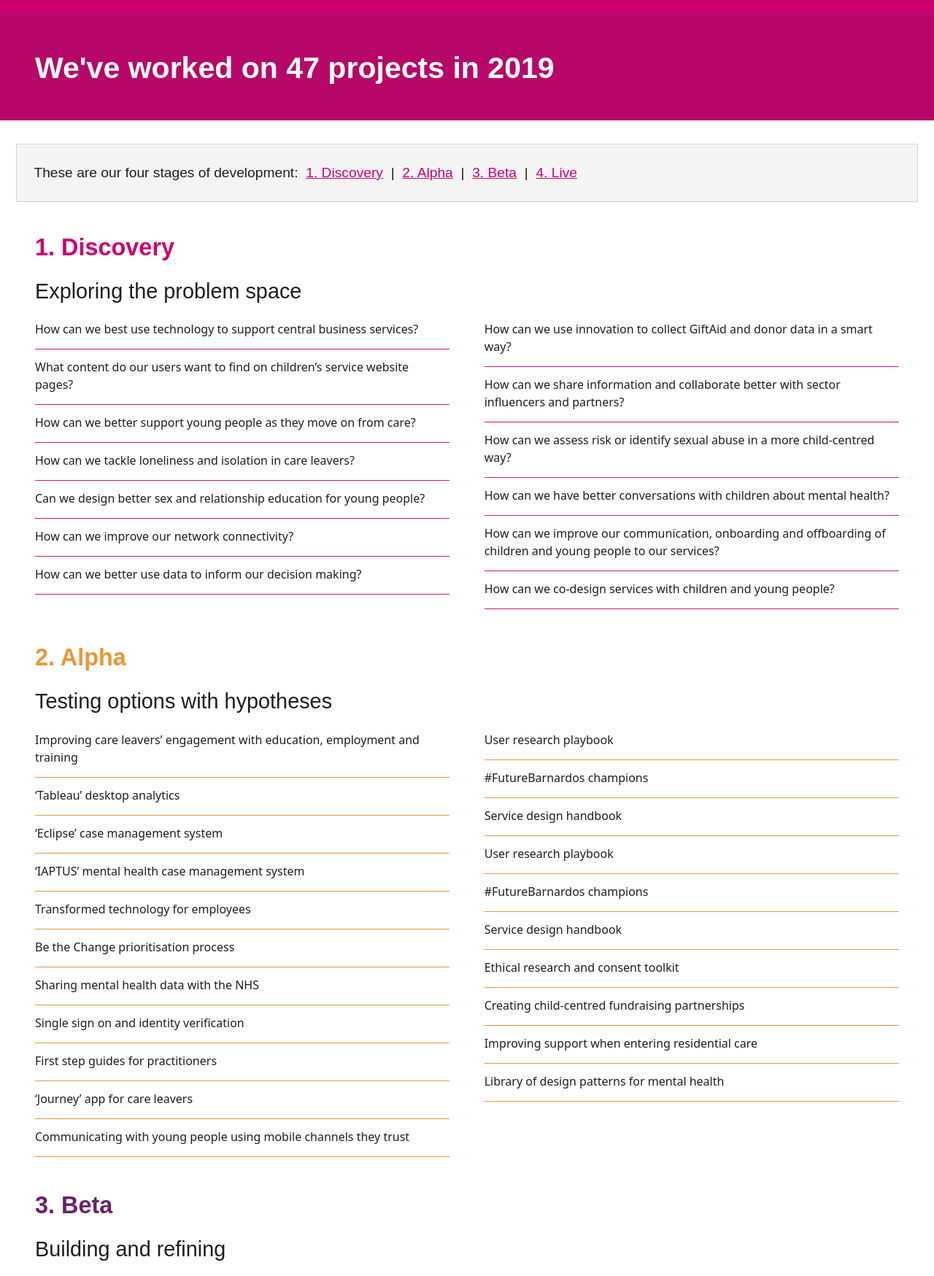
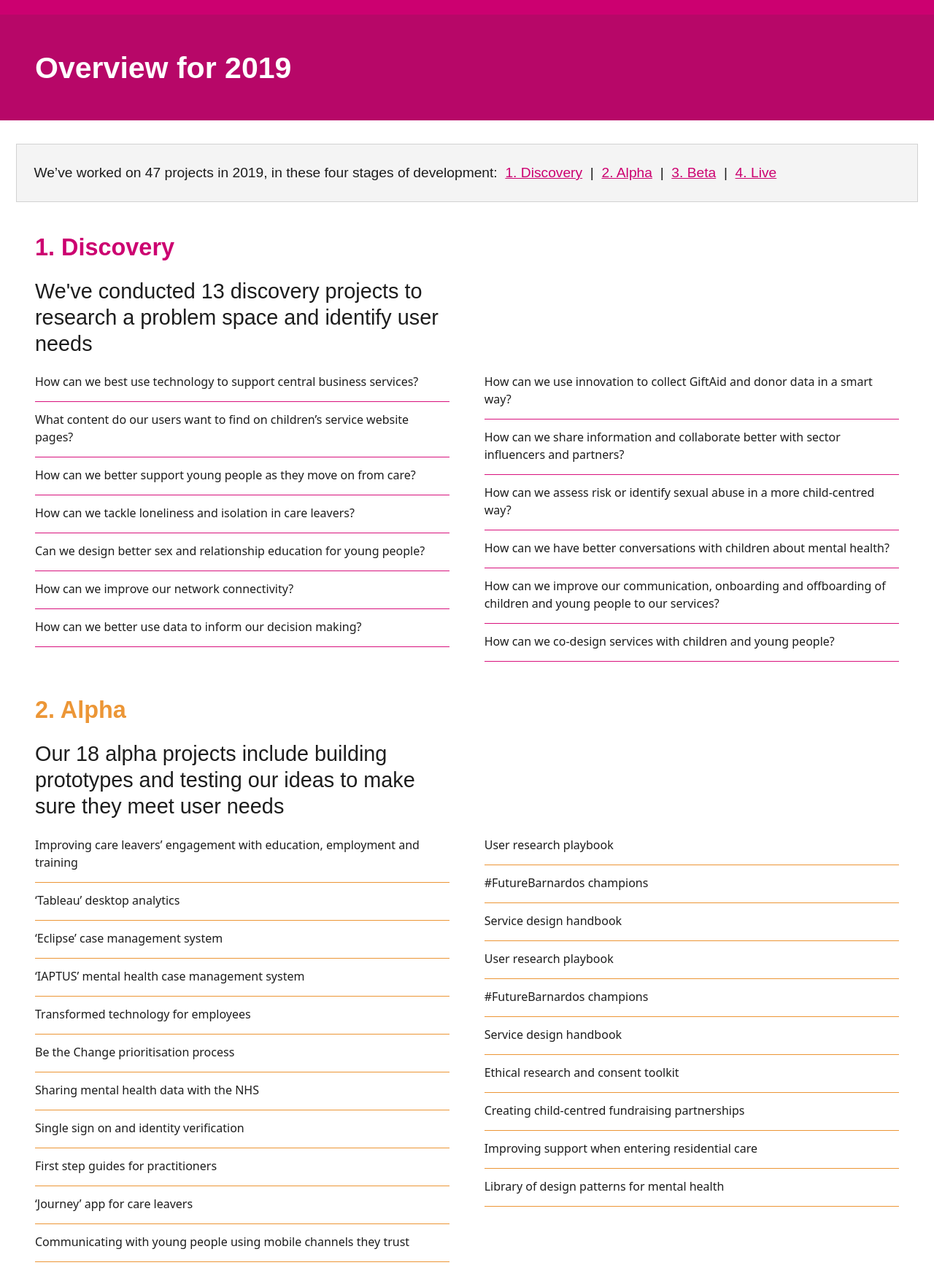
Before and after one commit to barnardos/FB-2019, a plain HTML site: page overview.html in a window 1280 px wide. Shown: the part 81-1830 px from the top of the page at 73% size. Drawn offline with Linux system fonts and the light colour scheme.

Commit message:
Updates v9

```diff
--- a/css/quote.css
+++ b/css/quote.css
@@ -5,7 +5,7 @@
   margin: 1.5rem 0 2rem 0;
   max-width: 36rem;
   padding-left: 1.5rem;
-  padding-top: 4.5rem;
+  padding-top: 5.5rem;
   position: relative;
 }
 
--- a/overview.html
+++ b/overview.html
@@ -54,7 +54,7 @@
 				<div class="Hero-wrap">
 					<div class="Hero Hero--pink Hero--withTexture">
 						<div class="Hero-inner">
-							<h1 class="Title">We've worked on 47 projects in 2019</h1>
+							<h1 class="Title">Overview for 2019</h1>
 						</div>
 					</div>
 				</div>
@@ -62,9 +62,9 @@
 				<div class="Main">
 
 					<div class="Callout AnchorLinks">
-						<p>These are our four stages of development: &nbsp;<a href="#discovery" class="Link">1. Discovery</a>&nbsp; | &nbsp;<a href="#alpha" class="Link">2. Alpha</a>&nbsp; |
-																												&nbsp;<a href="#beta" class="Link">3. Beta</a>&nbsp; |
-																												&nbsp;<a href="#live" class="Link">4. Live</a>
+						<p>We’ve worked on 47 projects in 2019, in these four stages of development: &nbsp;<a href="#discovery" class="Link">1. Discovery</a>&nbsp; | &nbsp;<a href="#alpha" class="Link">2. Alpha</a>&nbsp; |
+																																																															&nbsp;<a href="#beta" class="Link">3. Beta</a>&nbsp; |
+																																																															&nbsp;<a href="#live" class="Link">4. Live</a>
 						</p>
 					</div>
 
@@ -72,7 +72,7 @@
 
 						<h2 class="Heading textPink" id="discovery">1. Discovery</h2>
 						<h3 class="Subheading" style="margin: 1rem 0 1.4rem;">
-							Exploring the problem space
+							We've conducted 13 discovery projects to research a problem space and identify user needs
 						</h3>
 
 						<div class="Row">
@@ -119,8 +119,8 @@
 						<div class="Content">
 							<h2 class="Heading textYellow" id="alpha">2. Alpha</h2>
 							<h3 class="Subheading" style="margin: 1rem 0 1.4rem;">
-								Testing options with hypotheses</h3>
-
+								Our 18 alpha projects include building prototypes and testing our ideas to make sure they meet user needs
+							</h3>
 							<div class="Row">
 								<div class="Column Column--withPadding">
 									<p class="Paragraph withYellowDivider">
@@ -183,7 +183,7 @@
 							<div class="Content">
 								<h2 class="Heading textPurple" id="beta">3. Beta</h2>
 								<h3 class="Subheading" style="margin: 1rem 0 1.4rem;">
-									Building and refining
+									We've delivered 4 beta projects, improving and testing new services
 								</h3>
 
 								<div class="Row">
@@ -208,7 +208,7 @@
 							<div class="Content">
 								<h2 class="Heading textBlue" id="live">4. Live</h2>
 								<h3 class="Subheading" style="margin: 1rem 0 1.4rem;">
-									Continuously improving
+									12 of our projects entered the live phase – where the service is working well but we keep improving it to meet user needs
 								</h3>
 
 								<div class="Row">
```
Also changed, not shown: our-work.html (+7 -12 lines), assets/hero/homeHero.jpg.
